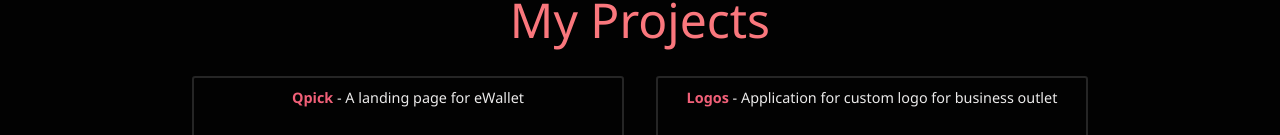
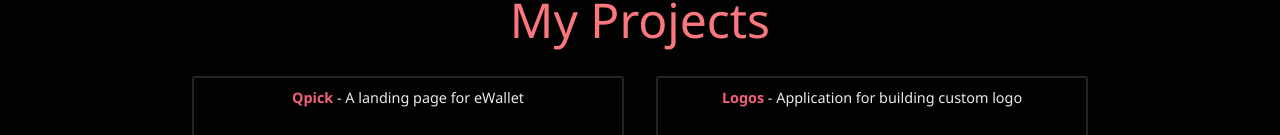
Before and after one commit to NafiurSiddiqui/Nafi-R--v2, a website built with Parcel: page projects.html in a window 1280 px wide. Shown: the part 132-267 px from the top of the page. Built offline with nearby package versions, Linux system fonts and the light colour scheme.

Commit message:
project heading fix

```diff
--- a/projects.html
+++ b/projects.html
@@ -82,7 +82,7 @@
 					<div class="projects__item">
 						<h3 class="projects__item-heading">
 							<span class="projects__item-heading-highlighted">Logos</span> -
-							Application for custom logo for business outlet
+							Application for building custom logo
 						</h3>
 						<img
 							src="./Images/NeonText.png"
```
Also changed, not shown: 1 other file.
